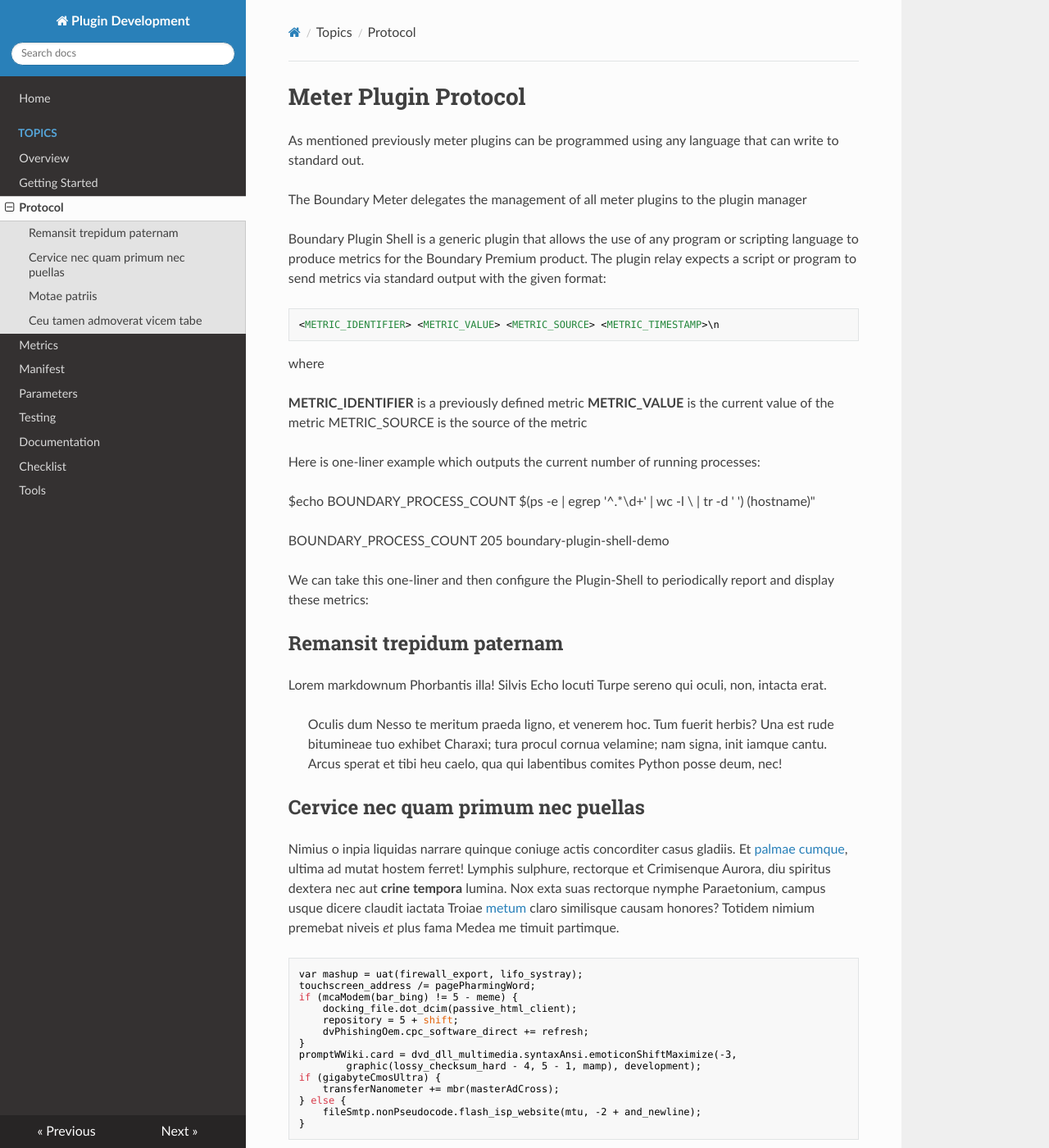
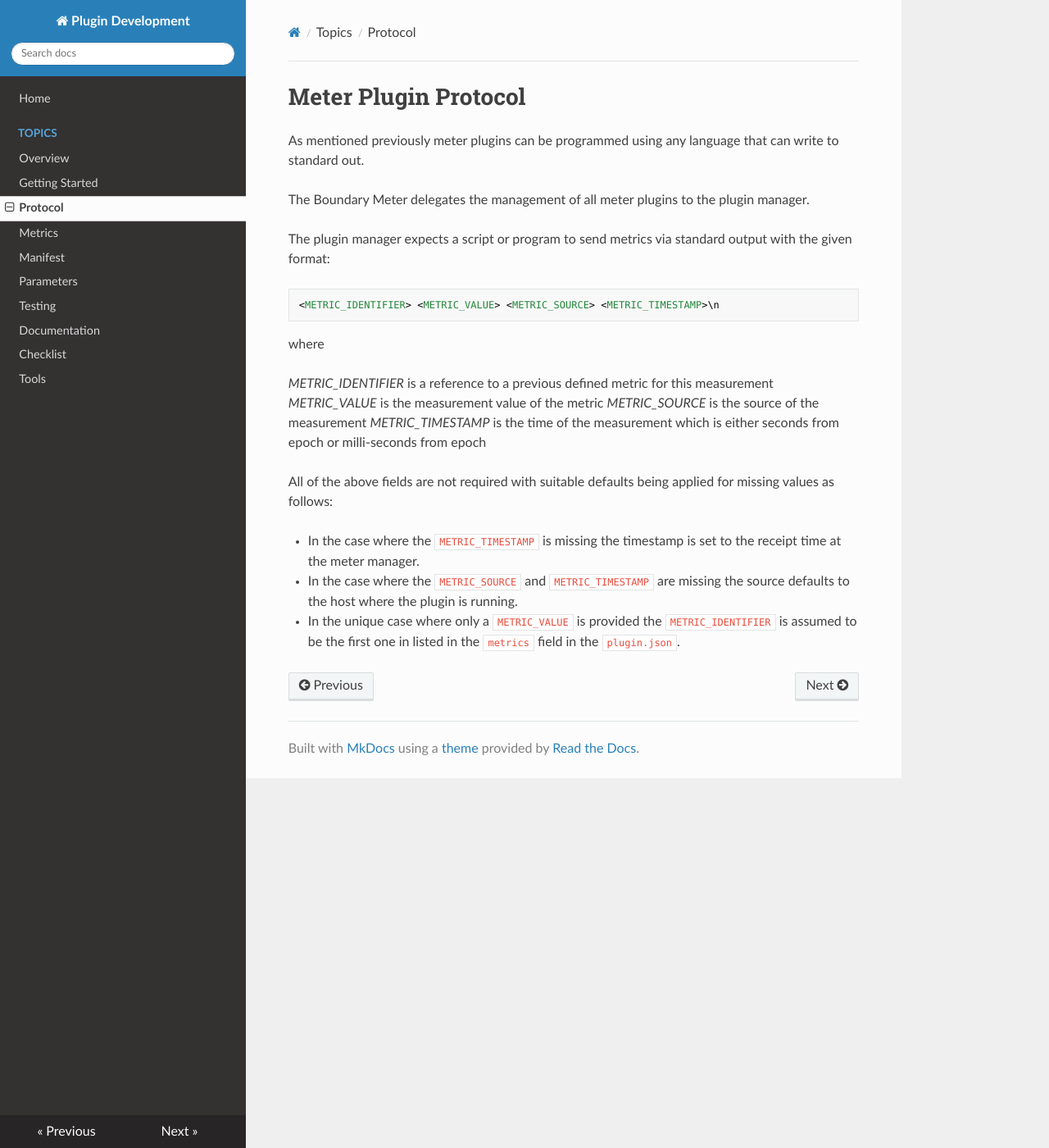
Before and after one commit to boundary/meter-plugin-developer-guide, an MkDocs documentation site: the page built from docs/user-guide/protocol.md, in a window 1280 px wide and 1400 px high. Shown: the whole window at 82% size. Built offline with MkDocs 1.6.1, drawn with Linux system fonts in a browser that asks for light colours; nearby versions of some CDN libraries; old or Windows-style settings are respelled for this version of MkDocs; some of the changed text lies outside the part shown.

Commit message:
Complete description of plugin protocol

````diff
--- a/docs/user-guide/protocol.md
+++ b/docs/user-guide/protocol.md
@@ -1,9 +1,9 @@
 # Meter Plugin Protocol
 As mentioned previously meter plugins can be programmed using any language that can write to standard out.
 
-The Boundary Meter delegates the management of all meter plugins to the plugin manager
+The Boundary Meter delegates the management of all meter plugins to the plugin manager.
 
-Boundary Plugin Shell is a generic plugin that allows the use of any program or scripting language to produce metrics for the Boundary Premium product. The plugin relay expects a script or program to send metrics via standard output with the given format:
+The plugin manager expects a script or program to send metrics via standard output with the given format:
 
 ```
 <METRIC_IDENTIFIER> <METRIC_VALUE> <METRIC_SOURCE> <METRIC_TIMESTAMP>\n
@@ -11,68 +11,15 @@ Boundary Plugin Shell is a generic plugin that allows the use of any program or
 
 where
 
-**METRIC_IDENTIFIER** is a previously defined metric
-**METRIC_VALUE** is the current value of the metric
-METRIC_SOURCE is the source of the metric
+_METRIC_IDENTIFIER_ is a reference to a previous defined metric for this measurement
+_METRIC_VALUE_ is the measurement value of the metric
+_METRIC_SOURCE_ is the source of the measurement
+_METRIC_TIMESTAMP_ is the time of the measurement which is either seconds from epoch or milli-seconds from epoch
 
-Here is one-liner example which outputs the current number of running processes:
+All of the above fields are not required with suitable defaults being applied for missing values as follows:
 
-$echo BOUNDARY_PROCESS_COUNT $(ps -e | egrep '^.*\d+' | wc -l \
-| tr -d ' ') (hostname)"
+- In the case where the `METRIC_TIMESTAMP` is missing the timestamp is set to the receipt time at the meter manager.
 
-BOUNDARY_PROCESS_COUNT 205 boundary-plugin-shell-demo
+- In the case where the `METRIC_SOURCE` and `METRIC_TIMESTAMP` are missing the source defaults to the host where the plugin is running.
 
-We can take this one-liner and then configure the Plugin-Shell to periodically report and display these metrics:
-
-## Remansit trepidum paternam
-
-Lorem markdownum Phorbantis illa! Silvis Echo locuti Turpe sereno qui oculi,
-non, intacta erat.
-
-> Oculis dum Nesso te meritum praeda ligno, et venerem hoc. Tum fuerit herbis?
-> Una est rude bitumineae tuo exhibet Charaxi; tura procul cornua velamine; nam
-> signa, init iamque cantu. Arcus sperat et tibi heu caelo, qua qui labentibus
-> comites Python posse deum, nec!
-
-## Cervice nec quam primum nec puellas
-
-Nimius o inpia liquidas narrare quinque coniuge actis concorditer casus gladiis.
-Et [palmae cumque](http://heeeeeeeey.com/), ultima ad mutat hostem ferret!
-Lymphis sulphure, rectorque et Crimisenque Aurora, diu spiritus dextera nec aut
-**crine tempora** lumina. Nox exta suas rectorque nymphe Paraetonium, campus
-usque dicere claudit iactata Troiae [metum](http://www.mozilla.org/) claro
-similisque causam honores? Totidem nimium premebat niveis *et* plus fama Medea
-me timuit partimque.
-
-    var mashup = uat(firewall_export, lifo_systray);
-    touchscreen_address /= pagePharmingWord;
-    if (mcaModem(bar_bing) != 5 - meme) {
-        docking_file.dot_dcim(passive_html_client);
-        repository = 5 + shift;
-        dvPhishingOem.cpc_software_direct += refresh;
-    }
-    promptWWiki.card = dvd_dll_multimedia.syntaxAnsi.emoticonShiftMaximize(-3,
-            graphic(lossy_checksum_hard - 4, 5 - 1, mamp), development);
-    if (gigabyteCmosUltra) {
-        transferNanometer += mbr(masterAdCross);
-    } else {
-        fileSmtp.nonPseudocode.flash_isp_website(mtu, -2 + and_newline);
-    }
-
-## Motae patriis
-
-Aut sis vota illius quod pro genetrix mortis de dum, ex fetus. Ordine si, muro
-amantibus peiora lenta pictas dederat, honos nec excusat erat monstra furtis ut
-inde ante saltumque. Taedas voto quid pervenit fretum. Tum qui huic habenis
-**poposcit sidera solita**, arvis pro, oris, ostia fecissent pendere extemplo,
-sed.
-
-## Ceu tamen admoverat vicem tabe
-
-Terret labentia, effectum, vix, *quis* viro amplectitur, ignaroque ultimus
-sumimus fama. [Venerantur praebebatque](http://omgcatsinspace.tumblr.com/)
-patrem. Haec tum.
-
-Summa fures *aere fratrisque corpus* digreditur gramine exstabat ad quam, te
-limitibus [flammasque primum](http://zombo.com/) fatis meritam. Socios genetrice
-a invecta, ipsa carmine in maenala habet.
+- In the unique case where only a `METRIC_VALUE` is provided the `METRIC_IDENTIFIER` is assumed to be the first one in listed in the `metrics` field in the `plugin.json`.
````
